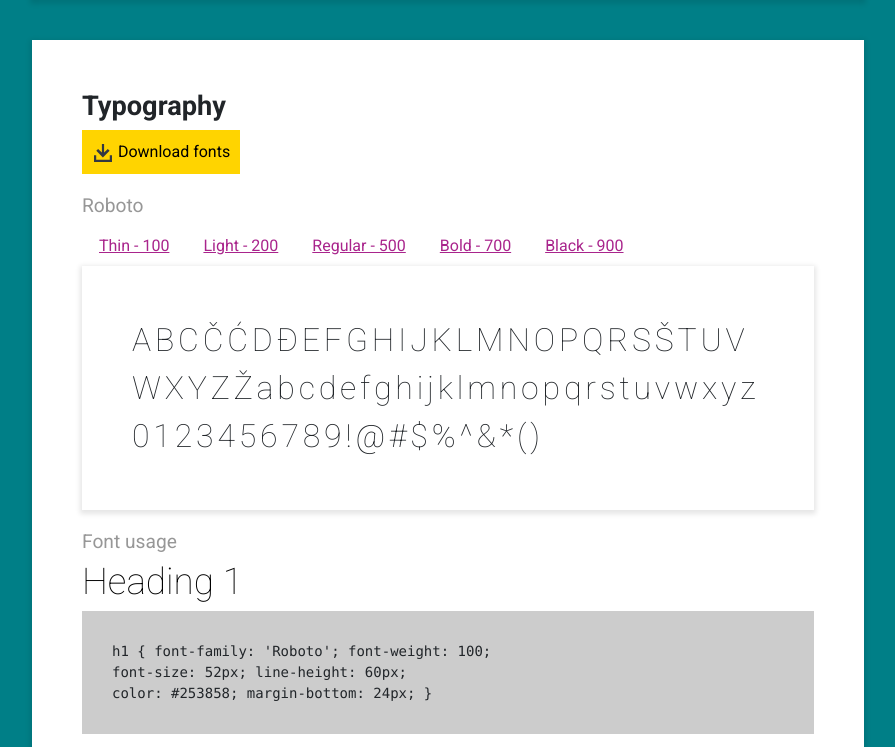
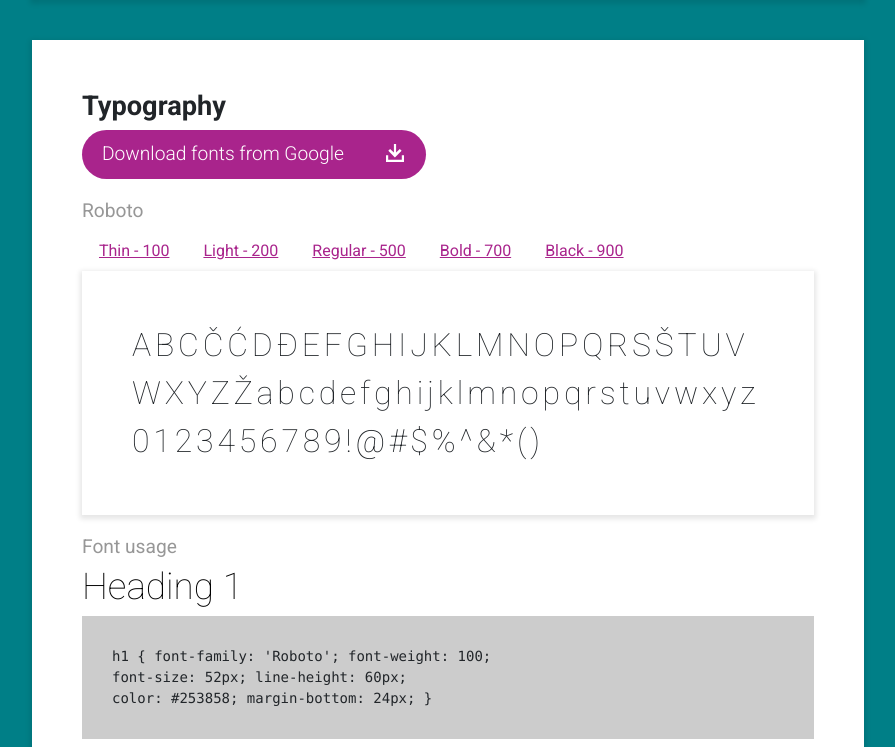
Before and after one commit to yminiawi/broxbourne-design-system, a website: page app/styles.html in a window 1280 px wide. Shown: the part 1500-2247 px from the top of the page, without its empty margins (352-1247 px from the left). Drawn offline with nearby package versions, Linux system fonts and the light colour scheme; files that its build step writes are made by us from their sources.

Commit message:
removed old buttons to download assets and replaced with brand buttons

```diff
--- a/app/styles.html
+++ b/app/styles.html
@@ -230,15 +230,19 @@
           <div id="typography" class="guide-section example">
             <h2>Typography</h2>
             <div class="sub-section">
-              <button class="button download-media">
-                <svg version="1.1" xmlns="http://www.w3.org/2000/svg" xmlns:xlink="http://www.w3.org/1999/xlink" x="0px" y="0px" viewBox="0 0 22 22" width="22" height="22" enable-background="new 0 0 22 22" xml:space="preserve">
+              <a target="_blank" href="https://fonts.google.com/specimen/Roboto">
+                <button class="primary-button mb-20">
+                  <p class="button-text">Download fonts from Google</p>
+                  <div class="button-icon">
+                    <svg version="1.1" xmlns="http://www.w3.org/2000/svg" xmlns:xlink="http://www.w3.org/1999/xlink" x="0px" y="0px" viewBox="0 0 22 22" width="22" height="22" enable-background="new 0 0 22 22" xml:space="preserve" fill="white">
                       <g>
                         <polygon points="17.8,13.3 17.8,17.8 4.2,17.8 4.2,13.3 2,13.3 2,20 20,20 20,13.3 	"></polygon>
                         <polygon points="17.6,8.7 15.8,6.9 12.1,10.5 12.1,2 9.9,2 9.9,10.5 6.1,6.9 4.3,8.7 10.9,15.4 	"></polygon>
                       </g>
                     </svg>
-                Download fonts
+                  </div>
                 </button>
+              </a>
 
               <h3>Roboto</h3>
               <ul id="font-nav" class="nav nav-tabs" role="tablist" role="tab" role="tabpanel">
@@ -723,7 +727,7 @@
             <p>These icons fit with the suggested Council personality - bold (clean simple lines), attractive, approachable (easy to understand) and supportive.</p>
             <p>This icon set can be scaled, for different areas of the site (or devices).</p>
             <p>These icons can be two-coloured. Any colours can be chosen to fit with the theme.</p>
-            <img src="images/icon-1.png" />
+            <img class="width-80" src="images/icons-1.png" />
             <!-- <button class="button download-media">
               <svg version="1.1" xmlns="http://www.w3.org/2000/svg" xmlns:xlink="http://www.w3.org/1999/xlink" x="0px" y="0px" viewBox="0 0 22 22" width="22" height="22" enable-background="new 0 0 22 22" xml:space="preserve">
                 <g>
--- a/app/styles/main.scss
+++ b/app/styles/main.scss
@@ -229,6 +229,8 @@
 .marb-5 { margin-bottom: 5px; }
 .marb-50 { margin-bottom: 50px; }
 .mb-10 { margin-bottom: 10px; }
+.mb-20 { margin-bottom: 20px; }
+.mb-30 { margin-bottom: 30px; }
 .m0-auto { margin: 0 auto; }
 
 //FORCE IE-9 TO DISPLAY SVG CORRECTLY
@@ -910,6 +912,8 @@
   }
 
   .primary-button-stroke { stroke: $white; }
+
+a .button-text { text-decoration: none; }
   // .primary-button:hover .primary-button-stroke { transition: 0.15s ease-in; stroke: $p-colour-2; }
 
 //BACKUP PRIMARY BUTTON
```
Lines whose indentation alone changed are shown as unchanged.
